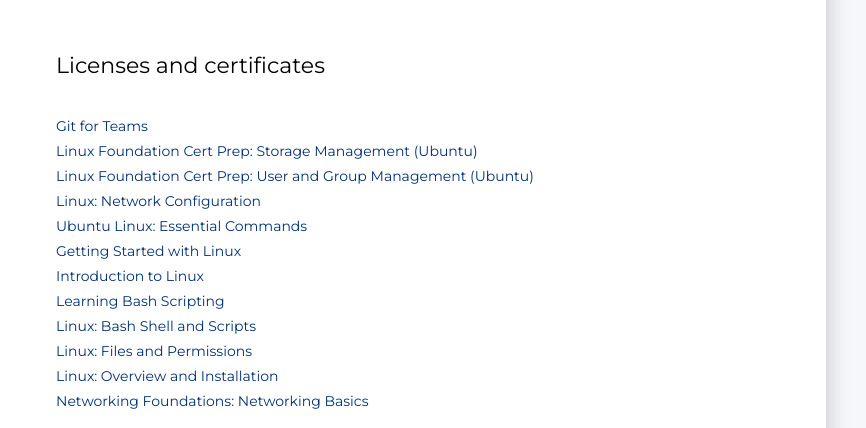
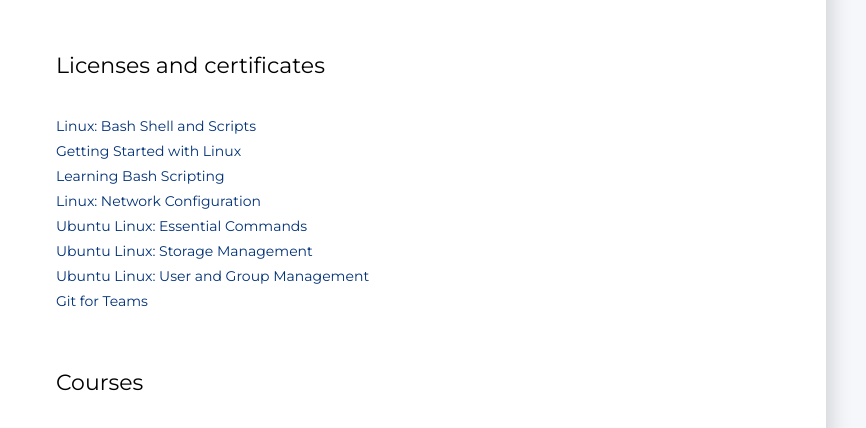
Before and after one commit to heilagr17/CV_DevOps_Oleh_Plesko, a plain HTML site: page index.html in a window 1280 px wide. Shown: the part 814-1242 px from the top of the page, 414-1280 px from the left. Drawn offline with Linux system fonts and the light colour scheme.

Commit message:
изменения

```diff
--- a/index.html
+++ b/index.html
@@ -191,18 +191,14 @@
                 <h3 class="adaut-mi-taitl">Licenses and certificates</h3>
                 <div class="education">
                     <div>
-                        <a class="univwesity" href="https://www.linkedin.com/learning/certificates/ebd602219f87b58e7e52395f3f286eb0dac64c2c9481955ec3c31b5bec950089?lipi=urn%3Ali%3Apage%3Ad_flagship3_profile_view_base_certifications_details%3BMA%2FdaQhLRWu45TzlLisFbw%3D%3D">Git for Teams</a><br>
-                        <a class="univwesity" href="https://www.linkedin.com/learning/certificates/b9f9aa2e85fcb38e9efda4af409143dfba864ec0cad38b8f7e954da5477be814?lipi=urn%3Ali%3Apage%3Ad_flagship3_profile_view_base_certifications_details%3BMA%2FdaQhLRWu45TzlLisFbw%3D%3D">Linux Foundation Cert Prep: Storage Management (Ubuntu)</a><br>
-                        <a class="univwesity" href="https://www.linkedin.com/learning/certificates/b9f9aa2e85fcb38e9efda4af409143dfba864ec0cad38b8f7e954da5477be814?lipi=urn%3Ali%3Apage%3Ad_flagship3_profile_view_base_certifications_details%3BMA%2FdaQhLRWu45TzlLisFbw%3D%3D">Linux Foundation Cert Prep: User and Group Management (Ubuntu)</a><br>
-                        <a class="univwesity" href="https://www.linkedin.com/learning/certificates/767ab7eca71ff34ddeb550f4d6c5789c6a408952cde8150db953cb20755d14c1?lipi=urn%3Ali%3Apage%3Ad_flagship3_profile_view_base_certifications_details%3BMA%2FdaQhLRWu45TzlLisFbw%3D%3D">Linux: Network Configuration</a><br>
-                        <a class="univwesity" href="https://www.linkedin.com/learning/certificates/f6ac41c46f6abd156fe49dadb76bdf629ab9759b325306ca93ba5fd5e311539a?lipi=urn%3Ali%3Apage%3Ad_flagship3_profile_view_base_certifications_details%3BMA%2FdaQhLRWu45TzlLisFbw%3D%3D">Ubuntu Linux: Essential Commands</a><br>
-                        <a class="univwesity" href="https://www.linkedin.com/learning/certificates/549bf8dd84e5e7870326d3c75df0150490e0041991fb822f86100bf8a4b58b8b?lipi=urn%3Ali%3Apage%3Ad_flagship3_profile_view_base_certifications_details%3BMA%2FdaQhLRWu45TzlLisFbw%3D%3D">Getting Started with Linux</a><br>
-                        <a class="univwesity" href="https://www.linkedin.com/learning/certificates/fb943d9d785c9cd93f482c14388623f75abe5e41e8324e956c3fe690b7bc518a?lipi=urn%3Ali%3Apage%3Ad_flagship3_profile_view_base_certifications_details%3BMA%2FdaQhLRWu45TzlLisFbw%3D%3D">Introduction to Linux</a><br>
-                        <a class="univwesity" href="https://www.linkedin.com/learning/certificates/ce547c7edbb9682459b70cef87c2ff14f423bbae6474a49f65578829027a0ef4?lipi=urn%3Ali%3Apage%3Ad_flagship3_profile_view_base_certifications_details%3BMA%2FdaQhLRWu45TzlLisFbw%3D%3D">Learning Bash Scripting</a><br>
-                        <a class="univwesity" href="https://www.linkedin.com/learning/certificates/7a0b7d8c6554b74eb97f69b3d728e5e168adb5bf72c07d90d6841d592b3b2e60?lipi=urn%3Ali%3Apage%3Ad_flagship3_profile_view_base_certifications_details%3BMA%2FdaQhLRWu45TzlLisFbw%3D%3D">Linux: Bash Shell and Scripts</a><br>
-                        <a class="univwesity" href="https://www.linkedin.com/learning/certificates/2ee947c826c25c44db46ac5297cf1f849669de016c17c004d189e38d250cc288?lipi=urn%3Ali%3Apage%3Ad_flagship3_profile_view_base_certifications_details%3BMA%2FdaQhLRWu45TzlLisFbw%3D%3D">Linux: Files and Permissions</a><br>
-                        <a class="univwesity" href="https://www.linkedin.com/learning/certificates/93be7f69a30e999d415013f415b19078c615fa95027fc531a2d99775c4052fd2?lipi=urn%3Ali%3Apage%3Ad_flagship3_profile_view_base_certifications_details%3BMA%2FdaQhLRWu45TzlLisFbw%3D%3D">Linux: Overview and Installation</a><br>
-                        <a class="univwesity" href="https://www.linkedin.com/learning/certificates/0fd55ff659fd6d3d11fa70d37773470d46ea27c622cfe460054715104d358523?lipi=urn%3Ali%3Apage%3Ad_flagship3_profile_view_base_certifications_details%3BMA%2FdaQhLRWu45TzlLisFbw%3D%3D">Networking Foundations: Networking Basics</a><br>
+                        <a class="univwesity" href="https://www.linkedin.com/learning/certificates/ebd602219f87b58e7e52395f3f286eb0dac64c2c9481955ec3c31b5bec950089?lipi=urn%3Ali%3Apage%3Ad_flagship3_profile_view_base_certifications_details%3BMA%2FdaQhLRWu45TzlLisFbw%3D%3D">Linux: Bash Shell and Scripts</a><br>
+                        <a class="univwesity" href="https://www.linkedin.com/learning/certificates/33d8e9c716ed99c39034e159a4d7a4b29ab3bdec193479e3e2215bb730859690?lipi=urn%3Ali%3Apage%3Ad_flagship3_profile_view_base_certifications_details%3BMA%2FdaQhLRWu45TzlLisFbw%3D%3D">Getting Started with Linux</a><br>
+                        <a class="univwesity" href="https://www.linkedin.com/learning/certificates/c28e1094b825978d05a49c5a06744edbe3e9604be4ff8e482f856e6420460545?lipi=urn%3Ali%3Apage%3Ad_flagship3_profile_view_base_certifications_details%3B8LJzbdNHQCeLjHwCKNRKhA%3D%3D">Learning Bash Scripting</a><br>
+                        <a class="univwesity" href="https://www.linkedin.com/learning/certificates/7ca2653ce399b89c61cf433163b2544470ed3f492f63654e066774ba8b4c47ff?lipi=urn%3Ali%3Apage%3Ad_flagship3_profile_view_base_certifications_details%3B8LJzbdNHQCeLjHwCKNRKhA%3D%3D">Linux: Network Configuration</a><br>
+                        <a class="univwesity" href="https://www.linkedin.com/learning/certificates/f3695ba18b28cfa830b0fb7f3150306c13e05c035c799c5fb29a083d20eb6034?lipi=urn%3Ali%3Apage%3Ad_flagship3_profile_view_base_certifications_details%3B8LJzbdNHQCeLjHwCKNRKhA%3D%3D">Ubuntu Linux: Essential Commands</a><br>
+                        <a class="univwesity" href="https://www.linkedin.com/learning/certificates/ec64793b5dd4a79050bdb7db7dec43da1a0965c005f16426889ff23feb88fd58?lipi=urn%3Ali%3Apage%3Ad_flagship3_profile_view_base_certifications_details%3B8LJzbdNHQCeLjHwCKNRKhA%3D%3D">Ubuntu Linux: Storage Management</a><br>
+                        <a class="univwesity" href="https://www.linkedin.com/learning/certificates/da28084a5e7a18143f74369bbe5eae32899ffc6f4089c49ed58027e215da4eb6?lipi=urn%3Ali%3Apage%3Ad_flagship3_profile_view_base_certifications_details%3B8LJzbdNHQCeLjHwCKNRKhA%3D%3D">Ubuntu Linux: User and Group Management</a><br>
+                        <a class="univwesity" href="https://www.linkedin.com/learning/certificates/00faea944ae116a7c18b1690871b0b514f94e63a755b41e7df7f7a82d1e29ca3?trk=share_certificate&lipi=urn%3Ali%3Apage%3Ad_flagship3_profile_view_base_certifications_details%3B8LJzbdNHQCeLjHwCKNRKhA%3D%3D">Git for Teams</a><br>
                     </div>
                 </div>
             </div>
```
